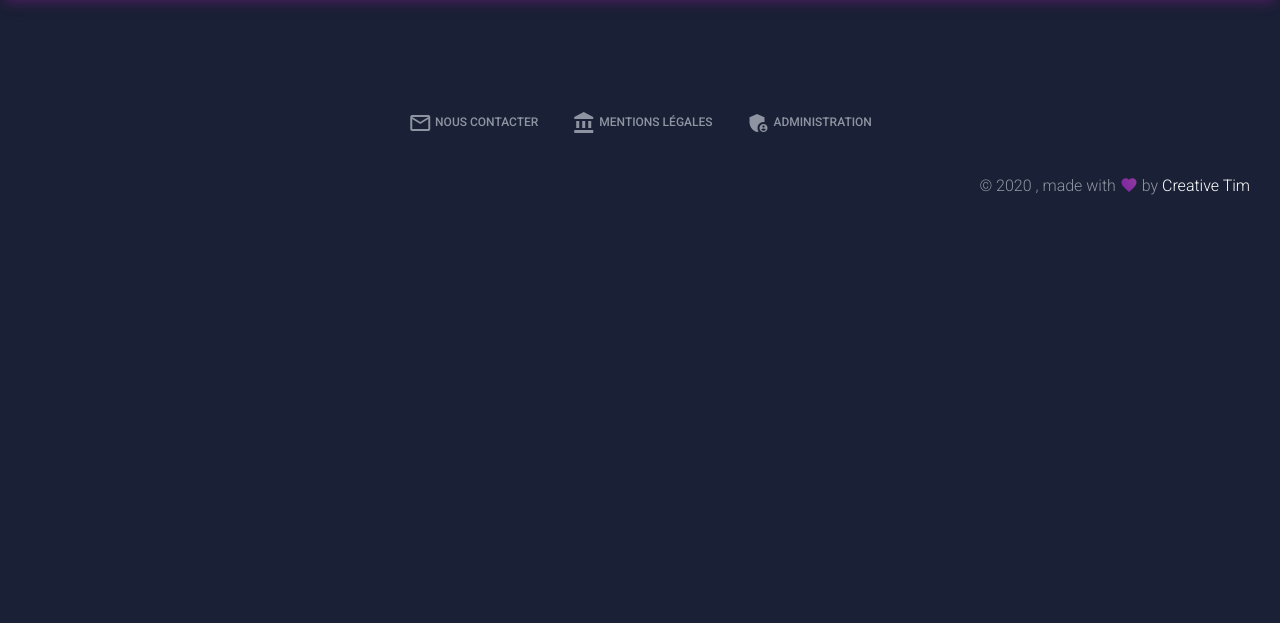
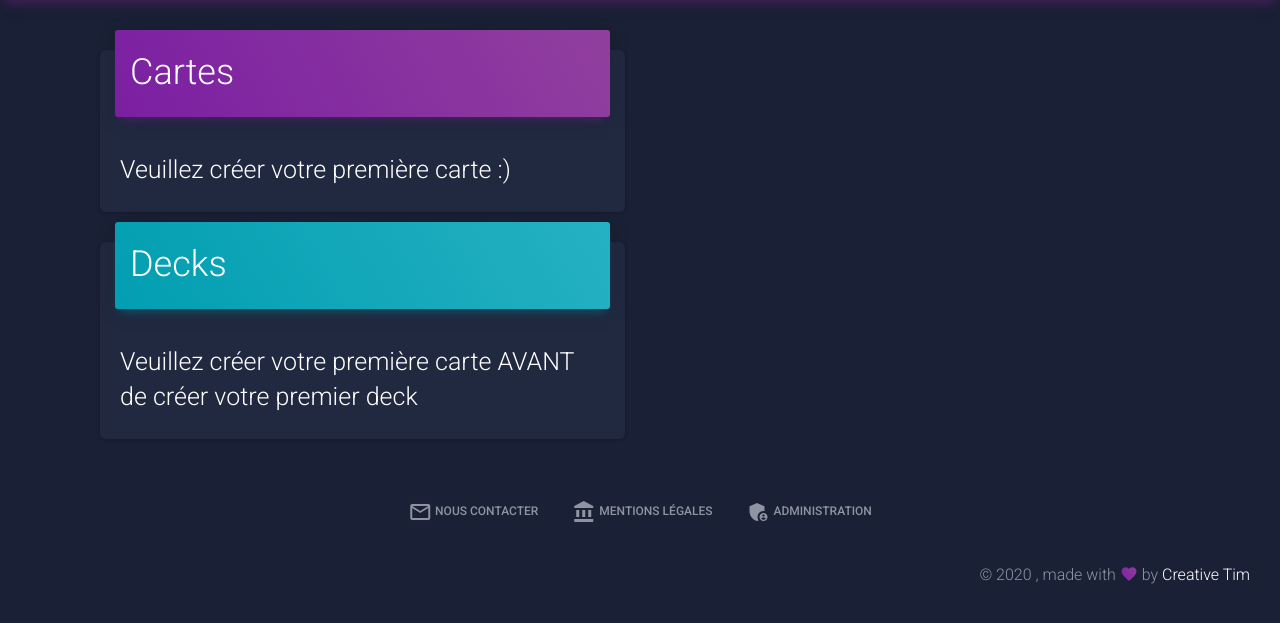
Before and after one commit to Tofu-Sauvage/flashcard_project, a PHP site: template templates/pages/user/deckboard.html.twig in a window 1280 px wide. Shown: the part 70-693 px from the top of the page. Run offline with PHP 8.4, Linux system fonts and the light colour scheme; the template is opened without the code that fills it, so the values that code supplies are empty; some libraries are stand-ins or nearby versions.

Commit message:
Section "cartes" et "decks" en cours de création

```diff
--- a/templates/pages/user/deckboard.html.twig
+++ b/templates/pages/user/deckboard.html.twig
@@ -6,8 +6,27 @@
   <div class="container-fluid">
     <div class="row">
       <div class="col-md-6">
-        <div class="card">
+        <div class="card"> {# Section "cartes"#}
+          <div class="card-header card-header-primary">
+            <h2 class="card-title">Cartes</h2>
+          </div>
+          <div class="card-body">
+            {% if not cards %} {# Si aucune carte présente en BDD cards == null #}
+              <h3><a href="#">Veuillez créer votre première carte :)</a></h3>
+            {% endif %}
 
+          </div>
+        </div> {# Fin Section "cartes"#}
+          <div class="card"> {# Section "decks"#}
+            <div class="card-header card-header-info">
+              <h2 class="card-title">Decks</h2>
+            </div>
+            <div class="card-body">
+            {% if not cards %} {# Si aucune carte présente en BDD cards == null #}
+              <h3><a href="#">Veuillez créer votre première carte AVANT de créer votre premier deck</a></h3>
+            {% endif %}
+
+          </div> {#  Fin Section "decks"#}
         </div>
       </div>
     </div>
```
Also changed, not shown: src/Controller/DeckboardController.php (+6 -3 lines).
